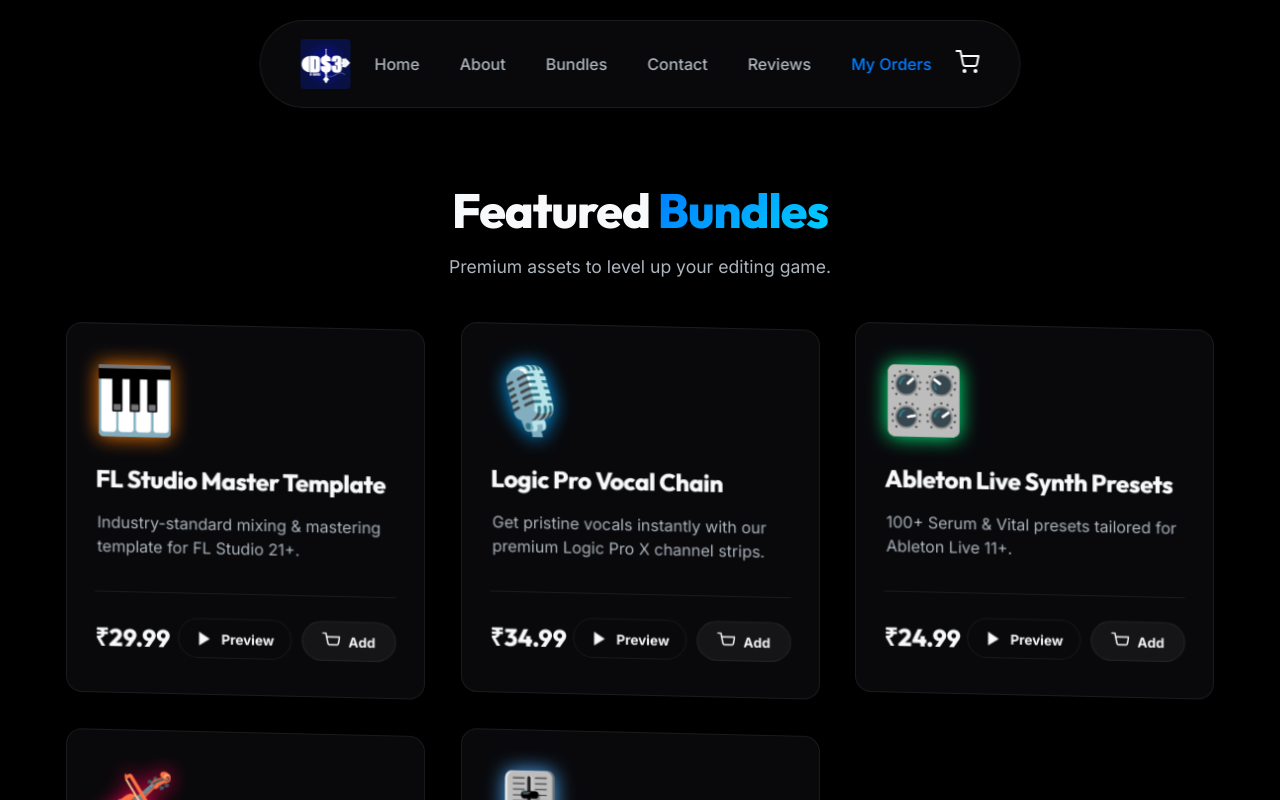
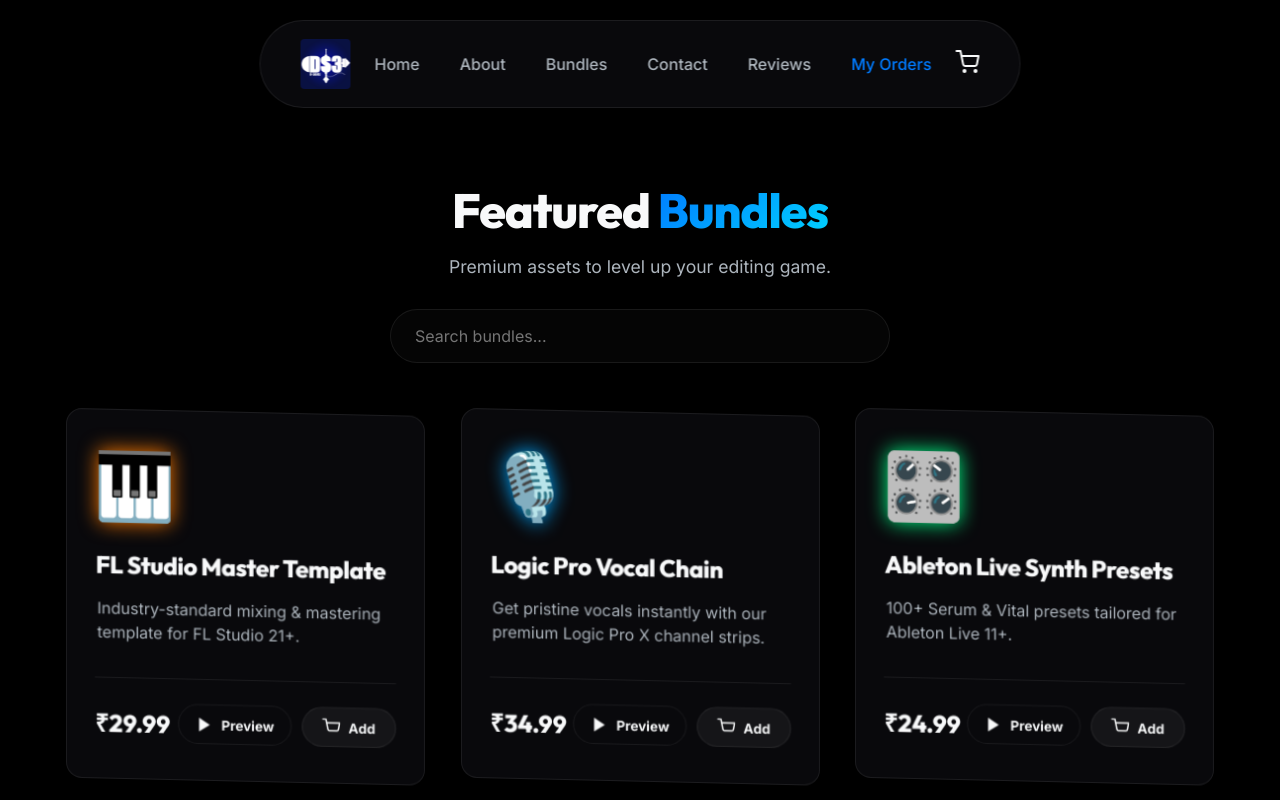
Before and after one commit to ragul-genz/video-editing-, a React (Vite) app: page /bundles in a window 1280 px wide. Shown: the top 800 px of the page. Built offline with nearby package versions, Linux system fonts and the light colour scheme.

Commit message:
Add search functionality to Products component

```diff
--- a/src/components/Products.css
+++ b/src/components/Products.css
@@ -17,6 +17,30 @@
 .section-subtitle {
   color: var(--text-muted);
   font-size: 1.1rem;
+  margin-bottom: 2rem;
+}
+
+.search-container {
+  max-width: 500px;
+  margin: 0 auto;
+}
+
+.search-input {
+  width: 100%;
+  padding: 1rem 1.5rem;
+  border-radius: 30px;
+  border: 1px solid var(--glass-border);
+  background: rgba(10, 10, 10, 0.5);
+  color: var(--text-main);
+  font-size: 1rem;
+  font-family: var(--font-body);
+  transition: all 0.3s ease;
+  outline: none;
+}
+
+.search-input:focus {
+  border-color: var(--primary);
+  box-shadow: 0 0 15px rgba(0, 123, 255, 0.3);
 }
 
 .products-grid {
--- a/src/components/Products.jsx
+++ b/src/components/Products.jsx
@@ -1,19 +1,35 @@
-import React, { useContext } from 'react';
+import React, { useContext, useState } from 'react';
 import { AppContext } from '../context/AppContext';
 import './Products.css';
 
 const Products = ({ addToCart, onPreview, onProductClick }) => {
   const { products } = useContext(AppContext);
+  const [searchQuery, setSearchQuery] = useState('');
+
+  const filteredProducts = products.filter(product =>
+    product.title.toLowerCase().includes(searchQuery.toLowerCase()) ||
+    product.description.toLowerCase().includes(searchQuery.toLowerCase())
+  );
 
   return (
     <section id="products" className="products-section">
       <div className="section-header">
         <h2 className="section-title">Featured <span className="text-gradient">Bundles</span></h2>
         <p className="section-subtitle">Premium assets to level up your editing game.</p>
+
+        <div className="search-container">
+          <input
+            type="text"
+            className="search-input glass-panel"
+            placeholder="Search bundles..."
+            value={searchQuery}
+            onChange={(e) => setSearchQuery(e.target.value)}
+          />
+        </div>
       </div>
 
       <div className="products-grid">
-        {products.map((product) => (
+        {filteredProducts.map((product) => (
           <div
             key={product.id}
             className="product-card glass-panel floating-element delay-3 interactive-card"
```
